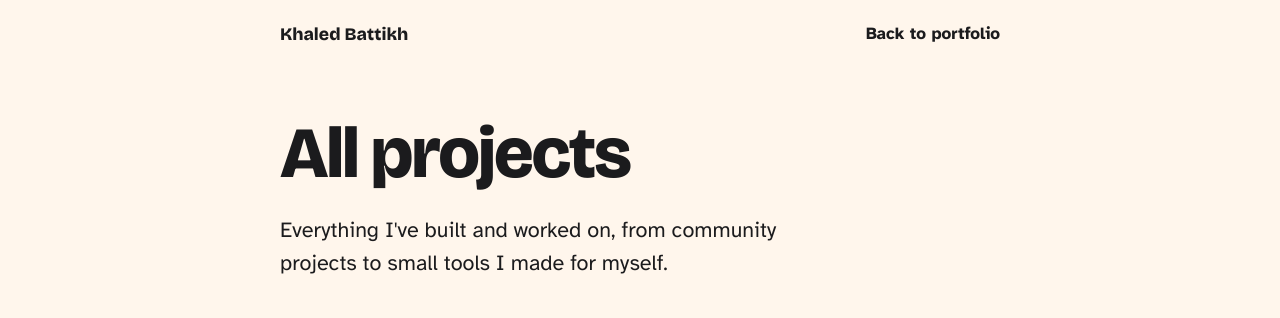
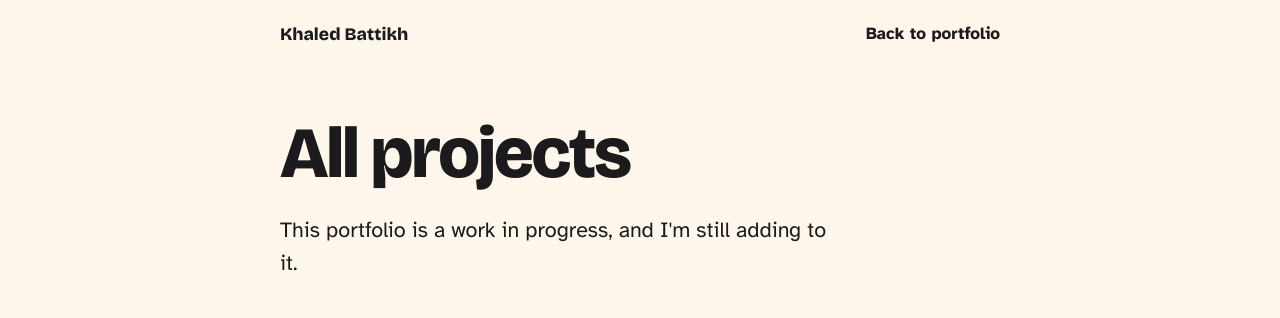
Before and after one commit to Vibing-Melon/Portfolio, a plain HTML site: page more-projects.html in a window 1280 px wide. Shown: the top 318 px of the page. Drawn offline with nearby package versions, Linux system fonts and the light colour scheme.

Commit message:
Add files via upload

```diff
--- a/more-projects.html
+++ b/more-projects.html
@@ -116,7 +116,7 @@ nav .back{color:var(--ink)}
     </nav>
     <header class="top">
       <h1>All projects</h1>
-      <p class="lede">Everything I've built and worked on, from community projects to small tools I made for myself.</p>
+      <p class="lede">This portfolio is a work in progress, and I'm still adding to it.</p>
     </header>
   </div>
 
```
